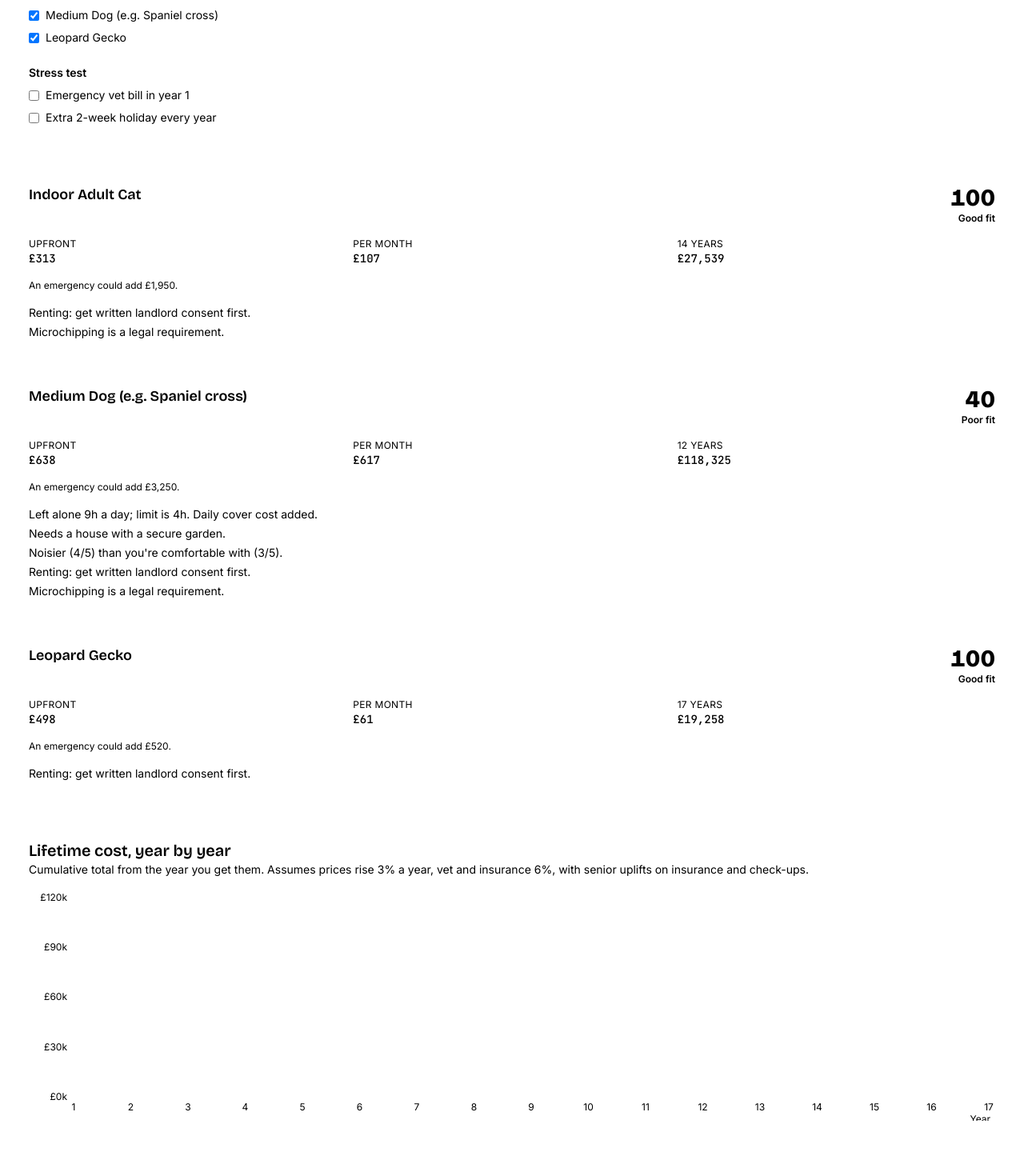
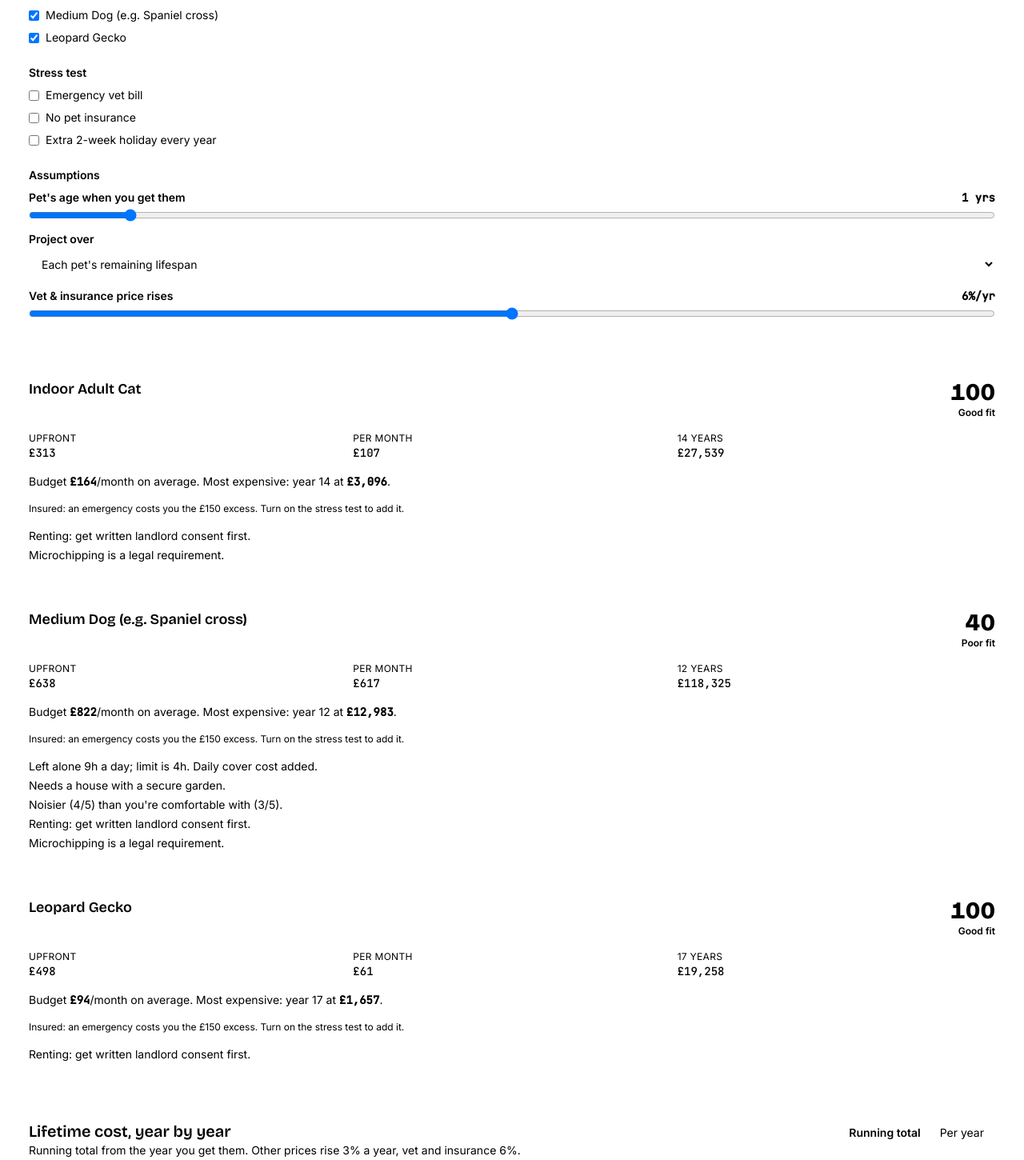
Before and after one commit to jlk31/pet-readiness-engine, a Next.js app: page / in a window 1280 px wide. Shown: the part 782-2232 px from the top of the page at 80% size. Built offline with nearby package versions, Linux system fonts and the light colour scheme.

Commit message:
Phase 4: lifetime TCO and stress-test simulator

```diff
--- a/components/Simulator.tsx
+++ b/components/Simulator.tsx
@@ -1,9 +1,9 @@
 'use client';
 
 import { useMemo, useState } from 'react';
-import { CartesianGrid, Line, LineChart, ResponsiveContainer, Tooltip, XAxis, YAxis } from 'recharts';
+import { CartesianGrid, Line, LineChart, ReferenceLine, ResponsiveContainer, Tooltip, XAxis, YAxis } from 'recharts';
 import { MULTIPLIERS, SPECIES } from '@/lib/data';
-import { DEFAULT_ASSUMPTIONS, gbp, multipliersFor, simulate, type Issue, type Simulation } from '@/lib/engine';
+import { DEFAULT_ASSUMPTIONS, gbp, multipliersFor, simulate, type Assumptions, type Issue, type Simulation } from '@/lib/engine';
 import { lookupPostcode, UK_REGIONS, type Vet } from '@/lib/location';
 import type { Lifestyle, WhatIfs } from '@/lib/types';
 
@@ -24,20 +24,23 @@ export default function Simulator() {
   const [place, setPlace] = useState<string | null>(null);
   const [lookupError, setLookupError] = useState<string | null>(null);
   const [picked, setPicked] = useState<string[]>(SPECIES.map((s) => s.id).slice(0, 3));
-  const [whatIfs, setWhatIfs] = useState<WhatIfs>({});
+  const [whatIfs, setWhatIfs] = useState<WhatIfs>({ emergency_year: 1 });
+  const [assume, setAssume] = useState<Assumptions>(DEFAULT_ASSUMPTIONS);
+  const [perYear, setPerYear] = useState(false);
   const [vets, setVets] = useState<Vet[] | 'loading' | { error: string } | null>(null);
 
   const set = <K extends keyof Lifestyle>(k: K, v: Lifestyle[K]) => setLife((l) => ({ ...l, [k]: v }));
   const mult = useMemo(() => multipliersFor(region, MULTIPLIERS), [region]);
   const results = useMemo(
-    () => SPECIES.filter((s) => picked.includes(s.id)).map((sp) => ({ sp, sim: simulate(sp, life, mult, whatIfs) })),
-    [picked, life, mult, whatIfs],
+    () => SPECIES.filter((s) => picked.includes(s.id)).map((sp) => ({ sp, sim: simulate(sp, life, mult, whatIfs, assume) })),
+    [picked, life, mult, whatIfs, assume],
   );
   const chart = useMemo(() => {
     const n = Math.max(0, ...results.map((r) => r.sim.years.length));
     return Array.from({ length: n }, (_, i) =>
-      Object.fromEntries([['year', i + 1], ...results.map((r) => [r.sp.id, r.sim.years[i]?.cumulative])]));
-  }, [results]);
+      Object.fromEntries([['year', i + 1], ...results.map((r) => [r.sp.id, perYear ? r.sim.years[i]?.cost : r.sim.years[i]?.cumulative])]));
+  }, [results, perYear]);
+  const maxYears = chart.length;
 
   async function onLookup(e: React.FormEvent) {
     e.preventDefault();
@@ -127,10 +130,33 @@ export default function Simulator() {
 
           <fieldset className="flex flex-col gap-2">
             <legend className="mb-2 text-sm font-semibold">Stress test</legend>
-            <Check id="emergency" label="Emergency vet bill in year 1" checked={!!whatIfs.emergency}
+            <Check id="emergency" label="Emergency vet bill" checked={!!whatIfs.emergency}
               onChange={(v) => setWhatIfs((w) => ({ ...w, emergency: v }))} />
+            {whatIfs.emergency && (
+              <Range id="emergency-year" label="Happens in year" value={whatIfs.emergency_year ?? 1} min={1} max={Math.max(1, maxYears)} suffix=""
+                onChange={(v) => setWhatIfs((w) => ({ ...w, emergency_year: v }))} />
+            )}
+            <Check id="uninsured" label="No pet insurance" checked={!!whatIfs.uninsured}
+              onChange={(v) => setWhatIfs((w) => ({ ...w, uninsured: v }))} />
             <Check id="boarding" label="Extra 2-week holiday every year" checked={!!whatIfs.extra_boarding_nights}
               onChange={(v) => setWhatIfs((w) => ({ ...w, extra_boarding_nights: v ? 14 : 0 }))} />
+          </fieldset>
+
+          <fieldset className="flex flex-col gap-3">
+            <legend className="mb-2 text-sm font-semibold">Assumptions</legend>
+            <Range id="start-age" label="Pet's age when you get them" value={assume.startAge} min={0} max={10} suffix=" yrs"
+              onChange={(v) => setAssume((a) => ({ ...a, startAge: v }))} />
+            <div className="flex flex-col gap-1">
+              <label htmlFor="horizon" className="text-sm font-semibold">Project over</label>
+              <select id="horizon" value={assume.years ?? ''} onChange={(e) => setAssume((a) => ({ ...a, years: e.target.value ? Number(e.target.value) : undefined }))}
+                className="rounded-md border border-line bg-bg px-3 py-2 text-sm">
+                <option value="">Each pet's remaining lifespan</option>
+                <option value="10">10 years</option>
+                <option value="15">15 years</option>
+              </select>
+            </div>
+            <Range id="medical-inflation" label="Vet & insurance price rises" value={Math.round(assume.medicalInflation * 100)} min={0} max={12} suffix="%/yr"
+              onChange={(v) => setAssume((a) => ({ ...a, medicalInflation: v / 100 }))} />
           </fieldset>
         </aside>
 
@@ -145,19 +171,33 @@ export default function Simulator() {
               </section>
 
               <section className="rounded-xl border border-line bg-surface p-5">
-                <h2 className="font-display text-xl font-semibold">Lifetime cost, year by year</h2>
-                <p className="mb-4 text-sm text-muted">
-                  Cumulative total from the year you get them. Assumes prices rise {DEFAULT_ASSUMPTIONS.generalInflation * 100}% a year,
-                  vet and insurance {DEFAULT_ASSUMPTIONS.medicalInflation * 100}%, with senior uplifts on insurance and check-ups.
-                </p>
+                <div className="mb-4 flex flex-wrap items-start justify-between gap-3">
+                  <div className="min-w-0 max-w-[65ch]">
+                    <h2 className="font-display text-xl font-semibold">Lifetime cost, year by year</h2>
+                    <p className="text-sm text-muted">
+                      {perYear ? 'What each year costs.' : 'Running total from the year you get them.'} Other prices rise {assume.generalInflation * 100}% a year,
+                      vet and insurance {Math.round(assume.medicalInflation * 100)}%. Insurance and check-ups cost more once a pet is a senior.
+                    </p>
+                  </div>
+                  <div role="group" aria-label="Chart view" className="flex rounded-md border border-line p-0.5 text-sm">
+                    {[['Running total', false], ['Per year', true]].map(([label, v]) => (
+                      <button key={String(label)} type="button" aria-pressed={perYear === v} onClick={() => setPerYear(v as boolean)}
+                        className={`rounded px-3 py-1 ${perYear === v ? 'bg-accent font-semibold text-accent-fg' : 'text-muted'}`}>{label}</button>
+                    ))}
+                  </div>
+                </div>
                 <div className="h-72">
                   <ResponsiveContainer width="100%" height="100%">
                     <LineChart data={chart} margin={{ top: 8, right: 8, bottom: 0, left: 8 }}>
                       <CartesianGrid stroke="var(--line)" vertical={false} />
                       <XAxis dataKey="year" tick={{ fill: 'var(--muted)', fontSize: 12 }} stroke="var(--line)" label={{ value: 'Year', position: 'insideBottomRight', offset: -2, fill: 'var(--muted)', fontSize: 12 }} />
-                      <YAxis tickFormatter={(v: number) => `£${Math.round(v / 100000)}k`} tick={{ fill: 'var(--muted)', fontSize: 12 }} stroke="var(--line)" width={48} />
+                      <YAxis tickFormatter={(v: number) => `£${(v / 100000).toLocaleString('en-GB', { maximumFractionDigits: 1 })}k`} tick={{ fill: 'var(--muted)', fontSize: 12 }} stroke="var(--line)" width={48} />
                       <Tooltip formatter={(v) => gbp(Number(v))} labelFormatter={(y) => `Year ${y}`}
                         contentStyle={{ background: 'var(--surface)', border: '1px solid var(--line)', color: 'var(--fg)', borderRadius: 8 }} />
+                      {whatIfs.emergency && (
+                        <ReferenceLine x={Math.min(whatIfs.emergency_year ?? 1, maxYears)} stroke="var(--bad)" strokeDasharray="4 3"
+                          label={{ value: 'Emergency', position: 'insideTopLeft', fill: 'var(--bad)', fontSize: 12 }} />
+                      )}
                       {results.map(({ sp }, i) => (
                         <Line key={sp.id} dataKey={sp.id} name={sp.name} stroke={SERIES[i]} strokeWidth={2.5} dot={false} connectNulls={false} />
                       ))}
@@ -222,7 +262,13 @@ function PetCard({ name, sim, color, emergencyOn }: { name: string; sim: Simulat
         <Figure label="Per month" value={gbp(sim.monthly)} />
         <Figure label={`${sim.years.length} years`} value={gbp(sim.lifetime)} />
       </dl>
-      {!emergencyOn && <p className="text-xs text-muted">An emergency could add {gbp(sim.emergency)}.</p>}
+      <p className="text-sm">
+        Budget <strong className="font-mono">{gbp(sim.monthlyAverage)}</strong>/month on average. Most expensive: year {sim.peak.year} at <strong className="font-mono">{gbp(sim.peak.cost)}</strong>.
+      </p>
+      <p className="text-xs text-muted">
+        {sim.insured ? `Insured: an emergency costs you the ${gbp(sim.emergency)} excess.` : `Uninsured: an emergency costs you ${gbp(sim.emergency)} at today's prices.`}
+        {!emergencyOn && ' Turn on the stress test to add it.'}
+      </p>
       <ul className="flex flex-col gap-1 text-sm">
         {issues.map((i) => <li key={i.message} className={SEVERITY[i.severity]}>{i.message}</li>)}
       </ul>
--- a/lib/engine.ts
+++ b/lib/engine.ts
@@ -25,6 +25,9 @@ export interface Assumptions {
 
 export const DEFAULT_ASSUMPTIONS: Assumptions = { startAge: 1, generalInflation: 0.03, medicalInflation: 0.06 };
 
+// ponytail: one typical UK lifetime-policy excess for every species; make it a cost_items column if policies differ
+export const INSURANCE_EXCESS: Pence = 15000;
+
 export interface CostLine {
   item: CostItem;
   amount: Pence;   // after regional multiplier, before inflation
@@ -43,9 +46,12 @@ export interface Simulation {
   lines: CostLine[];
   upfront: Pence;
   monthly: Pence;  // true monthly: monthly + annual/12 + boarding/12, today's prices
-  emergency: Pence;
+  emergency: Pence; // what an emergency costs you today: the excess if insured, the full bill if not
+  insured: boolean;
   years: YearPoint[];
   lifetime: Pence;
+  peak: YearPoint;        // most expensive year
+  monthlyAverage: Pence;  // lifetime / months, the amount to budget
 }
 
 /** Region is Postcodes.io `region` (England) or `country`. Unknown region/service => 1. */
@@ -110,7 +116,7 @@ export function simulate(
   const lines: CostLine[] = sp.cost_items.map((item) => ({
     item,
     amount: Math.round(item.amount_pence * (item.service ? mult[item.service] : 1)),
-    active: !item.trigger || readiness.triggers.includes(item.trigger),
+    active: (!item.trigger || readiness.triggers.includes(item.trigger)) && !(whatIfs.uninsured && item.service === 'insurance'),
   }));
   const active = lines.filter((l) => l.active);
   const nights = life.holiday_nights_per_year + (whatIfs.extra_boarding_nights ?? 0);
@@ -122,28 +128,38 @@ export function simulate(
   const sum = (f: (l: CostLine) => number) => active.reduce((t, l) => t + f(l), 0);
 
   const upfront = sum((l) => (l.item.frequency === 'one_off' ? l.amount : 0));
-  const emergency = sum((l) => (l.item.frequency === 'emergency' ? l.amount : 0));
+  const insured = active.some((l) => l.item.service === 'insurance');
+  const bill = sum((l) => (l.item.frequency === 'emergency' ? l.amount : 0));
+  const emergency = insured ? Math.min(bill, INSURANCE_EXCESS) : bill;
   const monthly = Math.round(sum(perYear) / 12);
 
-  const horizon = Math.max(1, a.years ?? sp.lifespan_years - a.startAge);
+  const startAge = Math.min(a.startAge, sp.lifespan_years - 1);
+  const horizon = Math.max(1, a.years ?? sp.lifespan_years - startAge);
+  const emergencyYear = Math.min(Math.max(1, whatIfs.emergency_year ?? 1), horizon);
   const years: YearPoint[] = [];
   let cumulative = 0;
   for (let year = 1; year <= horizon; year++) {
-    const age = a.startAge + year - 1;
+    const age = startAge + year - 1;
     let cost = sum((l) => {
       const medical = l.item.service === 'vet' || l.item.service === 'insurance';
       const inflation = (1 + (medical ? a.medicalInflation : a.generalInflation)) ** (year - 1);
       const senior = age >= sp.senior_age_years ? Number(l.item.senior_multiplier) : 1;
       return perYear(l) * inflation * senior;
     });
-    // ponytail: emergency lands in year 1 (worst case for cash flow); add a chosen year if users ask
-    if (year === 1) cost += upfront + (whatIfs.emergency ? emergency : 0);
+    if (year === 1) cost += upfront;
+    if (whatIfs.emergency && year === emergencyYear) {
+      cost += insured ? emergency : emergency * (1 + a.medicalInflation) ** (year - 1); // excess doesn't inflate
+    }
     cost = Math.round(cost);
     cumulative += cost;
     years.push({ year, age, cost, cumulative });
   }
 
-  return { readiness, lines, upfront, monthly, emergency, years, lifetime: cumulative };
+  const peak = years.reduce((m, y) => (y.cost > m.cost ? y : m));
+  return {
+    readiness, lines, upfront, monthly, emergency, insured, years, lifetime: cumulative, peak,
+    monthlyAverage: Math.round(cumulative / (horizon * 12)),
+  };
 }
 
 export const gbp = (p: Pence) =>
--- a/lib/types.ts
+++ b/lib/types.ts
@@ -59,7 +59,9 @@ export interface Lifestyle {
 /** Stress-test toggles (saved_scenarios.what_ifs). */
 export interface WhatIfs {
   emergency?: boolean;          // include each species' emergency cost item once
+  emergency_year?: number;      // 1-based year it happens (default 1)
   extra_boarding_nights?: number;
+  uninsured?: boolean;          // drop insurance premiums; emergencies paid in full
 }
 
 export interface SavedScenario {
```
Also changed, not shown: 1 other file (tests, documents, lock files or other folders).
